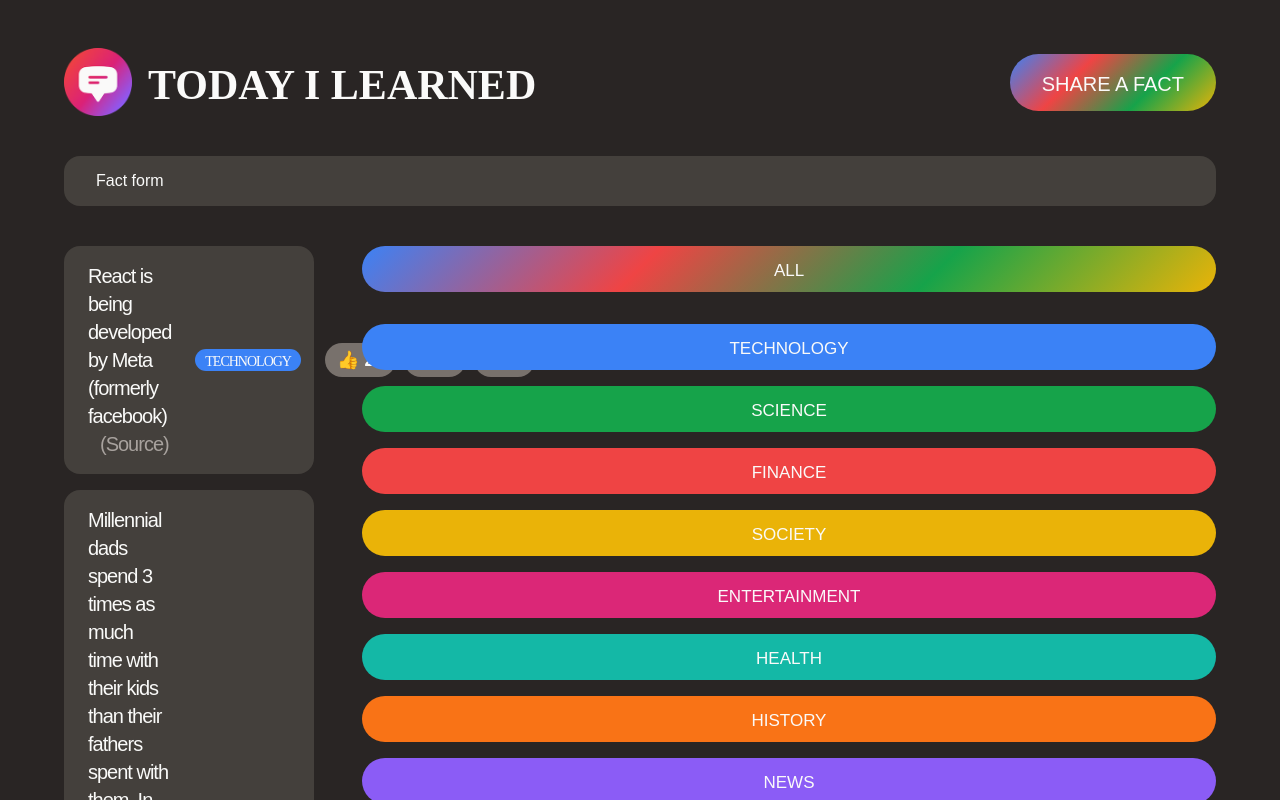
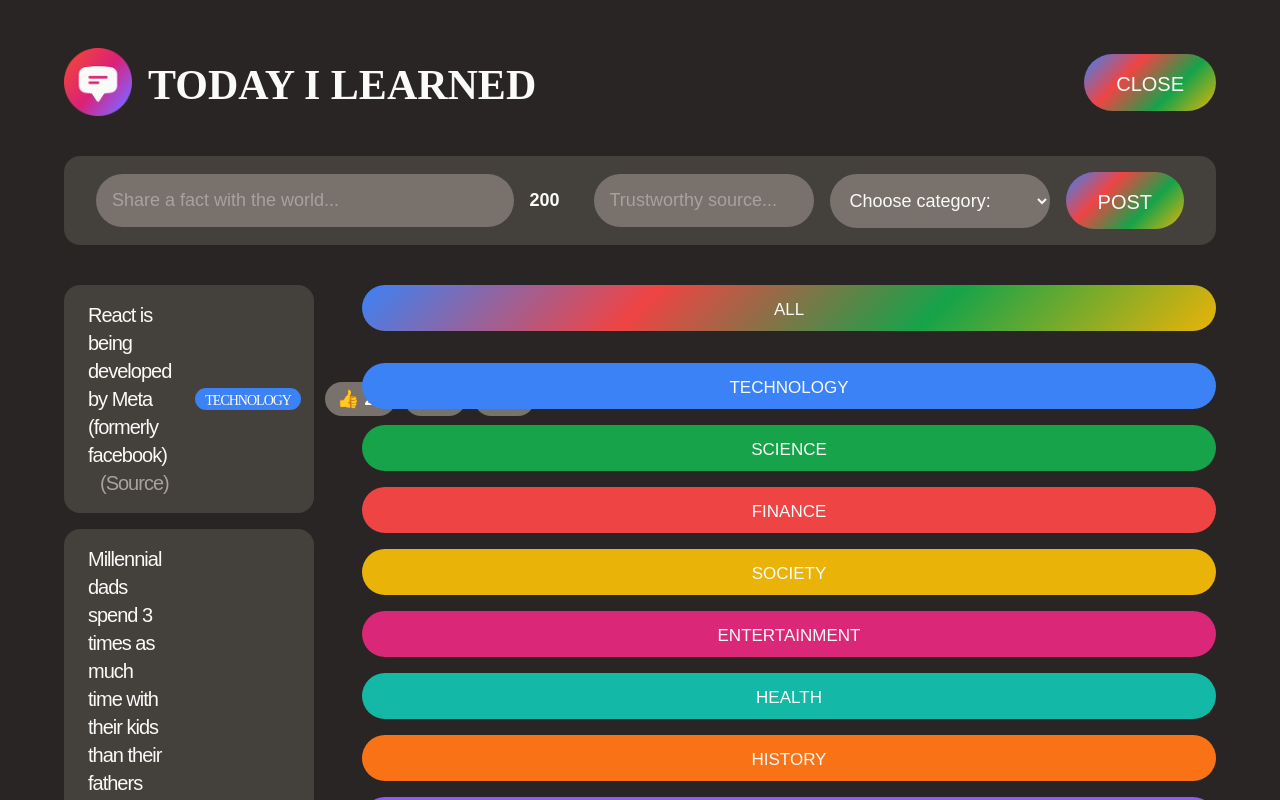
Before and after one commit to yasin1122/jonas-fs-app, a React (Create React App) app in the folder today-i-learned/: page / in a window 1280 px wide. Both pictures are taken after a click on the button "SHARE A FACT". Shown: the top 800 px of the page. Built offline with nearby package versions, Linux system fonts and the light colour scheme; a web font is replaced by a local one.

Commit message:
starting react forms

```diff
--- a/today-i-learned/src/App.js
+++ b/today-i-learned/src/App.js
@@ -53,10 +53,25 @@
 
 function App() {
   const [showForm, setShowForm] = useState(false)
+
+  return (
+    <>
+      <Header
+        showForm={showForm}
+        setShowForm={setShowForm}
+      />
+      {showForm ? <NewFactForm /> : null}
+      <main className='main'>
+        <FactList />
+        <CategoryFilter />
+      </main>
+    </>
+  )
+}
+
+function Header({ showForm, setShowForm }) {
   const appTitle = 'Today I Learned'
   return (
-    <>
-      {/* HEADER */}
     <header className='header'>
       <div className='logo'>
         <img
@@ -70,20 +85,10 @@
       <button
         className='btn btn-large btn-open'
         onClick={() => setShowForm(show => !show)}>
-          Share a fact
+        {showForm ? 'Close' : 'Share a Fact'}
       </button>
     </header>
-      {showForm ? <NewFactForm /> : null}
-      <main className='main'>
-        <FactList />
-        <CategoryFilter />
-      </main>
-    </>
   )
-}
-
-function NewFactForm() {
-  return <form className='fact-form'>Fact form</form>
 }
 
 const CATEGORIES = [
@@ -96,6 +101,51 @@
   { name: 'history', color: '#f97316' },
   { name: 'news', color: '#8b5cf6' }
 ]
+
+function NewFactForm() {
+  const [text, setText] = useState('')
+  const [source, setSource] = useState('')
+  const [category, setCategory] = useState('')
+  const textLength = text.length
+
+  function handleSubmit(e) {
+    e.preventDefault()
+    console.log(text, source, category)
+  }
+
+  return (
+    <form
+      className='fact-form'
+      onSubmit={handleSubmit}>
+      <input
+        type='text'
+        placeholder='Share a fact with the world...'
+        value={text}
+        onChange={e => setText(e.target.value)}
+      />
+      <span>{200 - textLength}</span>
+      <input
+        type='text'
+        placeholder='Trustworthy source...'
+        value={source}
+        onChange={e => setSource(e.target.value)}
+      />
+      <select
+        value={category}
+        onChange={e => setCategory(e.target.value)}>
+        <option value=''>Choose category:</option>
+        {CATEGORIES.map(cat => (
+          <option
+            key={cat.name}
+            value={cat.name}>
+            {cat.name.toUpperCase()}
+          </option>
+        ))}
+      </select>
+      <button className='btn btn-large'>Post</button>
+    </form>
+  )
+}
 
 function CategoryFilter() {
   return (
```
Lines whose indentation alone changed are shown as unchanged.
